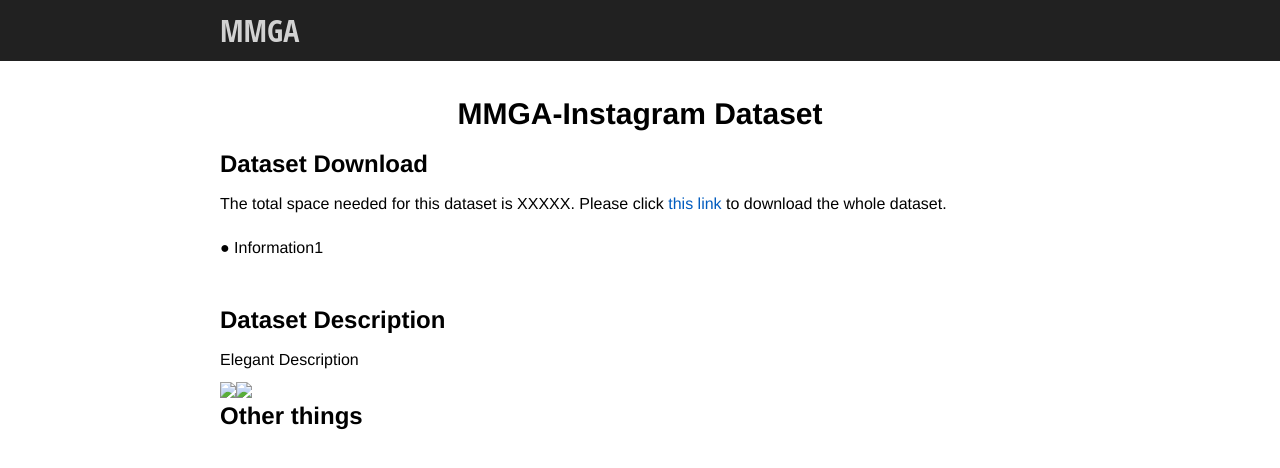
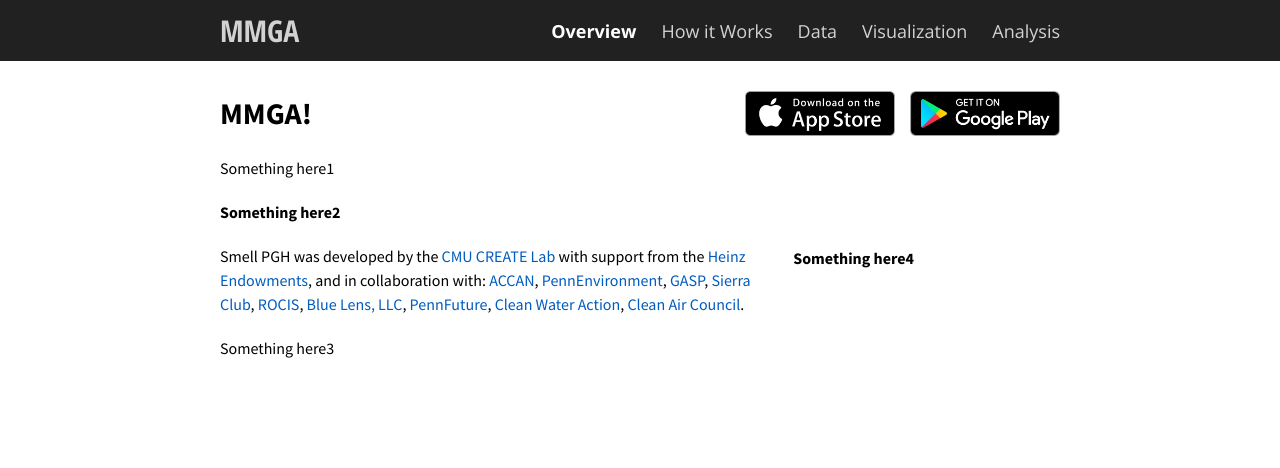
Before and after one commit to MMGA-site/MMGA-site.github.io, a plain HTML site: page index.html in a window 1280 px wide. Drawn offline with nearby package versions, Linux system fonts and the light colour scheme; files that its build step writes are made by us from their sources.

Commit message:
Update index.html

```diff
--- a/index.html
+++ b/index.html
@@ -1,16 +1,17 @@
-<!DOCTYPE html>
-<!-- saved from url=(0038)https://mmga-site.github.io/index.html -->
-<html><head><meta http-equiv="Content-Type" content="text/html; charset=UTF-8">
+<!doctype html>
+<html>
+
+<head>
   <title>MMGA</title>
-
-  <link href="./MMGA_files/frame.css" media="screen" rel="stylesheet" type="text/css">
-  <link href="./MMGA_files/controls.css" media="screen" rel="stylesheet" type="text/css">
-  <link href="./MMGA_files/custom.css" media="screen" rel="stylesheet" type="text/css">
-  <link href="./MMGA_files/css" rel="stylesheet" type="text/css">
-  <link href="./MMGA_files/css(1)" rel="stylesheet" type="text/css">
-  <link href="./MMGA_files/css(2)" rel="stylesheet">
-  <script async="" src="./MMGA_files/analytics.js.下载"></script><script src="./MMGA_files/jquery.min.js.下载"></script>
-  <script src="./MMGA_files/menu.js.下载"></script>
+  <meta charset="utf-8" name="viewport" content="width=device-width, initial-scale=1">
+  <link href="css/frame.css" media="screen" rel="stylesheet" type="text/css" />
+  <link href="css/controls.css" media="screen" rel="stylesheet" type="text/css" />
+  <link href="css/custom.css" media="screen" rel="stylesheet" type="text/css" />
+  <link href='https://fonts.googleapis.com/css?family=Open+Sans:400,700' rel='stylesheet' type='text/css'>
+  <link href='https://fonts.googleapis.com/css?family=Open+Sans+Condensed:300,700' rel='stylesheet' type='text/css'>
+  <link href="https://fonts.googleapis.com/css?family=Source+Sans+Pro:400,700" rel="stylesheet">
+  <script src="https://ajax.googleapis.com/ajax/libs/jquery/3.3.1/jquery.min.js"></script>
+  <script src="js/menu.js"></script>
   <style>
     .menu-index {
       color: rgb(255, 255, 255) !important;
@@ -21,46 +22,61 @@
 </head>
 
 <body>
-  <div class="menu-container"><div class="menu">
-  <div class="menu-table flex-row-space-between">
-    <div class="logo flex-row-center">
-      <a href="https://mmga-site.github.io/index.html">MMGA</a>
-    </div>
-    <a class="menu-button" tabindex="0" href="javascript:void(0)">
-      <img src="./MMGA_files/menu.png">
-    </a>
-
-  </div>
-</div>
-</div>
+  <div class="menu-container"></div>
   <div class="content-container">
     <div class="content">
       <div class="content-table flex-column">
-        <div class="flex-row-space-between" style="text-align: center;">
-
-
+        <div class="flex-row-space-between">
+          <div class="flex-item flex-column">
+            <p class="text badge-text">MMGA!</p>
+          </div>
+          <div class="flex-item flex-column">
+            <div class="control-group">
+              <a href="https://itunes.apple.com/us/app/smell-pittsburgh/id1149472827" target="_blank" class="custom-image-button">
+                <img src="img/app-store-badge.png" width="150">
+              </a>
+              <a href="https://play.google.com/store/apps/details?id=org.cmucreatelab.smell_pgh" target="_blank" class="custom-image-button">
+                <img src="img/google-play-badge.png" width="150">
+              </a>
+            </div>
+          </div>
         </div>
-        <div class="flex-item flex-column">
-            <p class="text badge-text" style="text-align: center;">MMGA-Instagram Dataset</p>
-          </div><div class="flex-row">
+        <div class="flex-row">
           <div class="flex-item flex-item-stretch-2 flex-column">
-
-            <font size="5">
-              <span class="highlight-text">Dataset Download</span></font>
-            <p class="text">The total space needed for this dataset is XXXXX. Please click <a target="_blank" href="https://mmga-site.github.io/index.html???????????">this link</a> to download the whole dataset.<p class="text">● Information1</p></p>
-            <font size="5">
-              <span class="highlight-text">Dataset Description</span></font><p class="text">Elegant Description</p>
-          <div class="flex-row">
-
-
-        <img src="./MMGA_files/saved_resource" width="" height=""><img src="./MMGA_files/saved_resource" width="" height=""></div><font size="5">
-              <span class="highlight-text">Other things</span></font></div>
-
+            <p class="text">
+              Something here1
+            </p>
+            <p class="text">
+              <span class="highlight-text">Something here2
+            </p>
+            <p class="text">
+              Smell PGH was developed by the
+              <a target="_blank" href="http://www.cmucreatelab.org/projects/Smell_Pittsburgh">CMU CREATE Lab</a>
+              with support from the <a target="_blank" href="http://www.heinz.org">Heinz Endowments</a>, and in collaboration with:
+              <a target="_blank" href="https://www.facebook.com/AghCoCAN">ACCAN</a>,
+              <a target="_blank" href="http://www.pennenvironment.org">PennEnvironment</a>,
+              <a target="_blank" href="http://gasp-pgh.org/">GASP</a>,
+              <a target="_blank" href="http://www.sierraclub.org">Sierra Club</a>,
+              <a target="_blank" href="http://rocis.org/">ROCIS</a>,
+              <a target="_blank" href="http://lens.blue">Blue Lens, LLC</a>,
+              <a target="_blank" href="http://www.pennfuture.org">PennFuture</a>,
+              <a target="_blank" href="http://www.cleanwateraction.org">Clean Water Action</a>,
+              <a target="_blank" href="http://cleanair.org">Clean Air Council</a>.
+            </p>
+            <p class="text">
+              Something here3
+            </p>
+          </div>
+          <div class="flex-item flex-item-stretch flex-column">
+            <p class="text">
+              <span class="highlight-text">Something here4
+            </p>
+          </div>
         </div>
       </div>
     </div>
   </div>
-
+</body>
 <script>
   (function (i, s, o, g, r, a, m) {
     i['GoogleAnalyticsObject'] = r;
@@ -78,5 +94,4 @@
   ga('send', 'pageview');
 </script>
 
-
-</body></html>
+</html>
```
